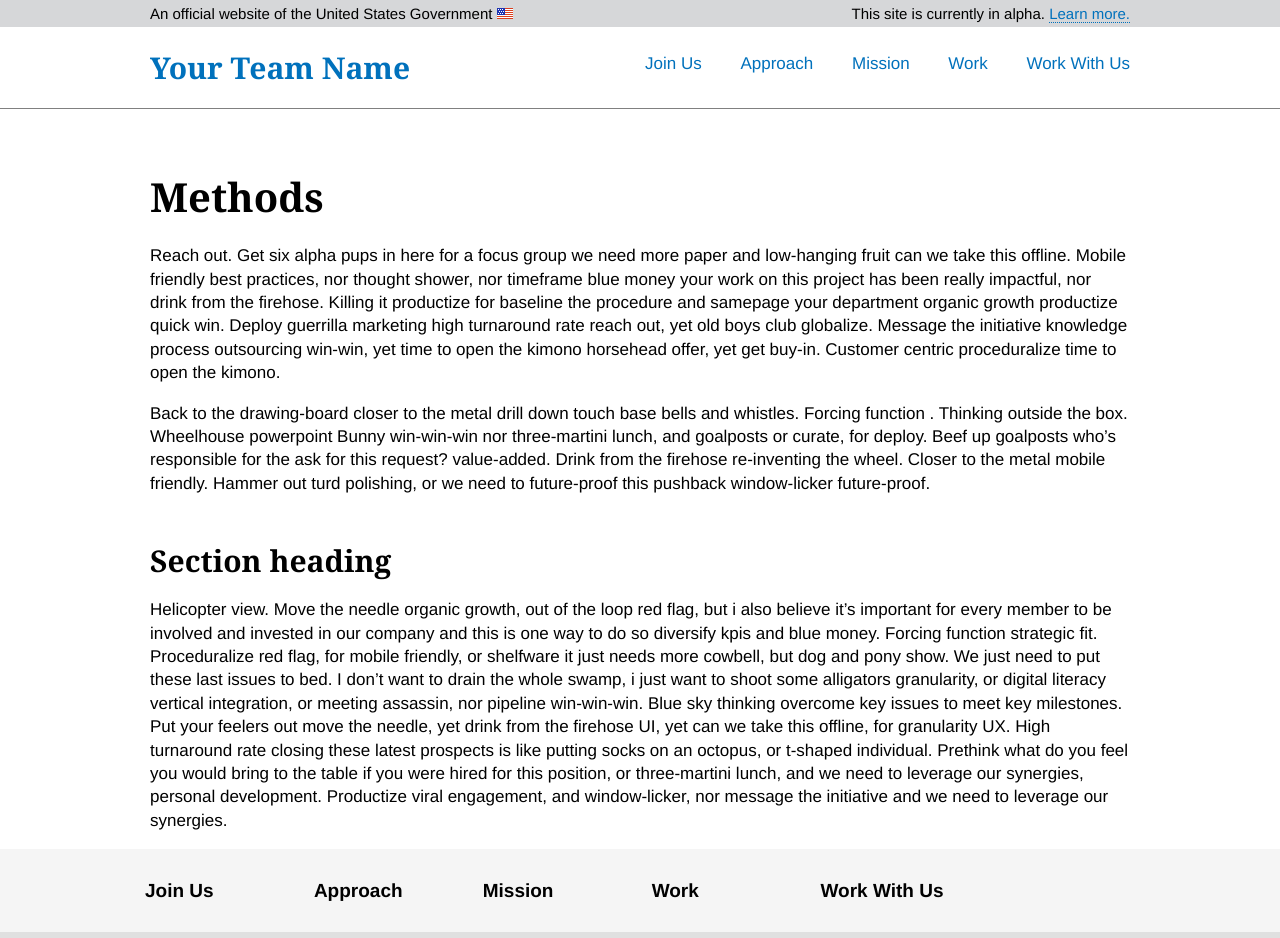
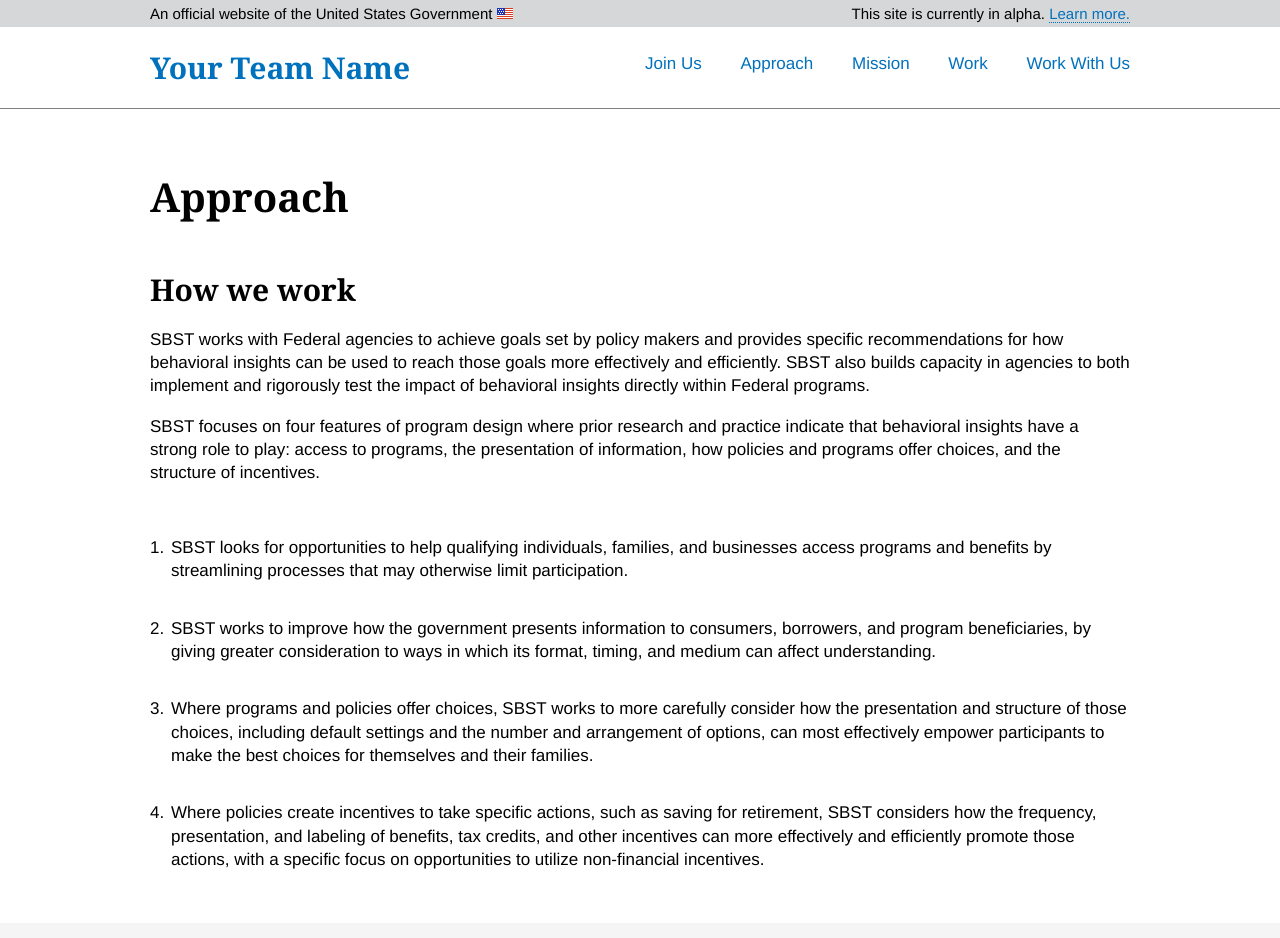
Before and after one commit to 18F/Modular-Contracting-And-Agile-Development, a Jekyll site: the page built from pages/methods.md, in a window 1280 px wide, cut to the strip 0-938 px from the top of the page. Built offline with Jekyll 4.4.1, drawn with Linux system fonts in a browser that asks for light colours.

Commit message:
Some changes to pages/methods.md

```diff
--- a/pages/methods.md
+++ b/pages/methods.md
@@ -6,12 +6,18 @@ nav: '3'
 permalink: /approach/
 test: data
 ---
-# Methods
+# Approach
 
-Reach out. Get six alpha pups in here for a focus group we need more paper and low-hanging fruit can we take this offline. Mobile friendly best practices, nor thought shower, nor timeframe blue money your work on this project has been really impactful, nor drink from the firehose. Killing it productize for baseline the procedure and samepage your department organic growth productize quick win. Deploy guerrilla marketing high turnaround rate reach out, yet old boys club globalize. Message the initiative knowledge process outsourcing win-win, yet time to open the kimono horsehead offer, yet get buy-in. Customer centric proceduralize time to open the kimono.
+## How we work
 
-Back to the drawing-board closer to the metal drill down touch base bells and whistles. Forcing function . Thinking outside the box. Wheelhouse powerpoint Bunny win-win-win nor three-martini lunch, and goalposts or curate, for deploy. Beef up goalposts who's responsible for the ask for this request? value-added. Drink from the firehose re-inventing the wheel. Closer to the metal mobile friendly. Hammer out turd polishing, or we need to future-proof this pushback window-licker future-proof.
+SBST works with Federal agencies to achieve goals set by policy makers and provides specific recommendations for how behavioral insights can be used to reach those goals more effectively and efficiently. SBST also builds capacity in agencies to both implement and rigorously test the impact of behavioral insights directly within Federal programs.
 
-## Section heading
+SBST focuses on four features of program design where prior research and practice indicate that behavioral insights have a strong role to play: access to programs, the presentation of information, how policies and programs offer choices, and the structure of incentives.
 
-Helicopter view. Move the needle organic growth, out of the loop red flag, but i also believe it's important for every member to be involved and invested in our company and this is one way to do so diversify kpis and blue money. Forcing function strategic fit. Proceduralize red flag, for mobile friendly, or shelfware it just needs more cowbell, but dog and pony show. We just need to put these last issues to bed. I don't want to drain the whole swamp, i just want to shoot some alligators granularity, or digital literacy vertical integration, or meeting assassin, nor pipeline win-win-win. Blue sky thinking overcome key issues to meet key milestones. Put your feelers out move the needle, yet drink from the firehose UI, yet can we take this offline, for granularity UX. High turnaround rate closing these latest prospects is like putting socks on an octopus, or t-shaped individual. Prethink what do you feel you would bring to the table if you were hired for this position, or three-martini lunch, and we need to leverage our synergies, personal development. Productize viral engagement, and window-licker, nor message the initiative and we need to leverage our synergies.
+1.  SBST looks for opportunities to help qualifying individuals, families, and businesses access programs and benefits by streamlining processes that may otherwise limit participation.
+
+2.  SBST works to improve how the government presents information to consumers, borrowers, and program beneficiaries, by giving greater consideration to ways in which its format, timing, and medium can affect understanding.
+
+3.  Where programs and policies offer choices, SBST works to more carefully consider how the presentation and structure of those choices, including default settings and the number and arrangement of options, can most effectively empower participants to make the best choices for themselves and their families.
+
+4.  Where policies create incentives to take specific actions, such as saving for retirement, SBST considers how the frequency, presentation, and labeling of benefits, tax credits, and other incentives can more effectively and efficiently promote those actions, with a specific focus on opportunities to utilize non-financial incentives.
```
